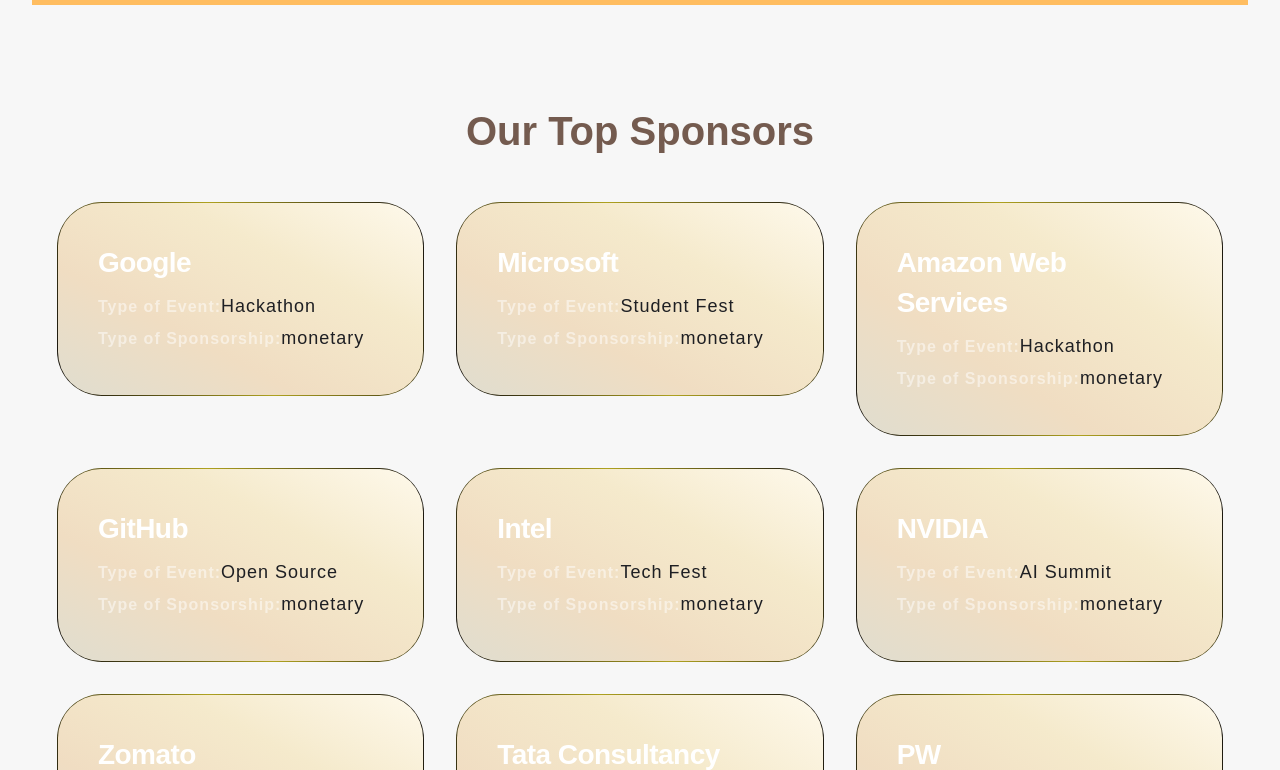
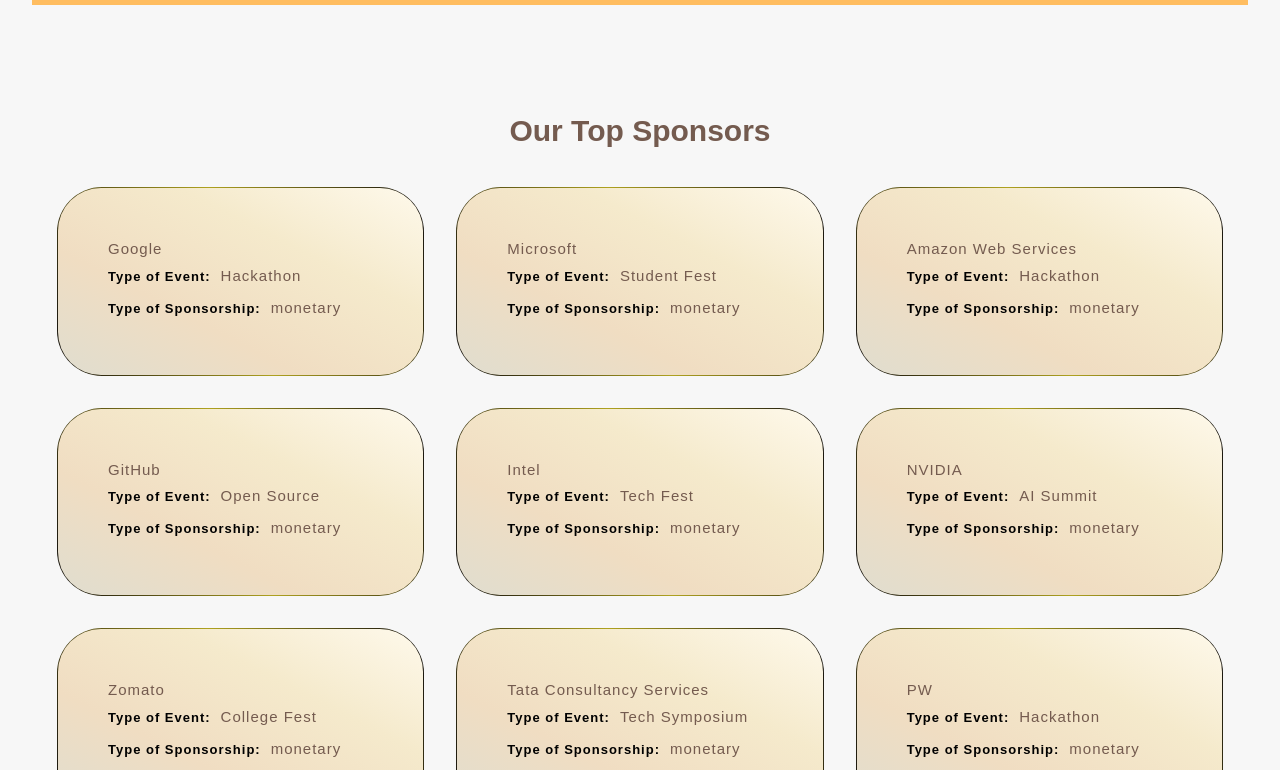
Before and after one commit to ShrivastvAryan/Sponsor, a React (Vite) app in the folder frontend/sponsor/: page / in a window 1280 px wide. Shown: the part 750-1520 px from the top of the page. Built offline with nearby package versions, Linux system fonts and the light colour scheme; a web font is replaced by a local one.

Commit message:
explore page

```diff
--- a/frontend/sponsor/src/App.css
+++ b/frontend/sponsor/src/App.css
@@ -298,9 +298,9 @@
 
 .container-title {
   text-align: center;
-  padding: 0 !important;
-  margin-bottom: 40px;
-  font-size: 40px;
+  /* padding: 0 !important; */
+  margin-bottom: 2.5rem;
+  font-size: 3rem;
   color: #745b4f;
   font-weight: 600;
   line-height: 60px;
@@ -319,7 +319,17 @@
   background: linear-gradient(to top right, #e0ddcf, #f0ddc2, #f5eacc, #fef9eb);
   background-clip: padding-box;
   border-radius: 45px;
-  padding: 40px;
+  padding: 5rem;
+  -webkit-border-radius: 45px;
+  -moz-border-radius: 45px;
+  -ms-border-radius: 45px;
+  -o-border-radius: 45px;
+}
+
+.container-card p {
+  font-size: 1.5rem;
+  /* text-indent: 1rem; */
+  color: #745b4f;
 }
 
 .bg-green-box,
@@ -359,22 +369,25 @@
   background: linear-gradient(71deg, #0c0a0e, #5f6fad, #0c0a0e);
 }
 
-.card-title {
-  font-weight: 600;
-  color: white;
+.country-card .card-title {
+  font-weight: 900;
+  color: #745b4f;
   letter-spacing: -0.02em;
   line-height: 40px;
   font-style: normal;
-  font-size: 28px;
-  padding-bottom: 8px;
+  font-size: 2rem;
+  font-family: cursive;
+  text-align: center;
+  padding-bottom: 1rem;
 }
 
 .card-description {
   font-weight: 600;
   line-height: 32px;
-  color: rgba(255, 255, 255, 0.5);
-  font-size: 16px;
+  color: #000;
+  font-size: 1.3rem;
   max-width: 470px;
+  padding-right: 1rem;
 }
 
 /***** End Explore Section *****/
@@ -458,3 +471,61 @@
 }
 
 /***** End Footer Section *****/
+
+/***** Explore Section *****/
+
+.country-card {
+  /* margin-top: rem; */
+}
+.country-section {
+  /* margin: 1rem auto 9.6rem auto; */
+  & .grid {
+    gap: 3.2rem;
+    max-width: 130rem;
+    margin: auto;
+  }
+
+  & img {
+    width: 100%;
+    display: flex;
+    max-width: 50rem;
+    height: 16rem;
+  }
+}
+
+/* indivisual card container  */
+.country-details-card {
+  max-width: 100%;
+  margin: 6.4rem auto;
+  box-shadow: rgba(168, 163, 184, 0.15) 0px 48px 100px 0px;
+
+  & .container-card {
+    & .grid {
+      align-items: center;
+    }
+
+    & img {
+      width: 100%;
+      max-width: 30rem;
+      margin-bottom: 0;
+      height: auto;
+      justify-self: center;
+      align-items: center;
+      box-shadow: rgba(255, 255, 255, 0.1) 0px 48px 100px 0px;
+    }
+  }
+
+  & .infoContainer {
+    display: flex;
+    flex-direction: column;
+    gap: 2.4rem;
+  }
+
+  & .country-card-backBtn {
+    width: 100%;
+    display: flex;
+    justify-content: flex-end;
+  }
+}
+
+/***** End Explore Section *****/
--- /dev/null
+++ b/frontend/sponsor/src/Components/Ui/CountryCard.jsx
@@ -0,0 +1,31 @@
+export const CountryCard = ({ curData }) => {
+  const { img, companyName, eventType, sponsorshipType, email, phoneNumber } =
+    curData;
+  return (
+    <li className="country-card card ">
+      <div className="container-card bg-white-box">
+        <img src={img} alt={img} />
+
+        <div className="countryInfo">
+          <p className="card-title">{companyName}</p>
+          <p>
+            <span className="card-description">Type of Event:</span>
+            {eventType}
+          </p>
+          <p>
+            <span className="card-description">type of sponsorship:</span>
+            {sponsorshipType}
+          </p>
+          <p>
+            <span className="card-description">Email:</span>
+            {email}
+          </p>
+          <p>
+            <span className="card-description">Phone number:</span>
+            {phoneNumber}
+          </p>
+        </div>
+      </div>
+    </li>
+  );
+};
--- a/frontend/sponsor/src/Pages/About.jsx
+++ b/frontend/sponsor/src/Pages/About.jsx
@@ -3,7 +3,7 @@
   return (
     <>
       <div className="section-about container">
-        <h2 className="container-title">Our Top Sponsors</h2>
+        <h2 className="container-title ">Our Top Sponsors</h2>
         <div className="gradient-cards ">
           {sponsorList.map((curData) => {
             const { id, companyName, eventType, sponsorshipType } = curData;
--- a/frontend/sponsor/src/Pages/Explore.jsx
+++ b/frontend/sponsor/src/Pages/Explore.jsx
@@ -1,7 +1,25 @@
+import sponsorList from "../api/sponsorList.json";
+import { CountryCard } from "../Components/Ui/CountryCard";
+
 export const Explore = () => {
   return (
     <>
-      <h1>Explore page</h1>
+      <section className="country-section container ">
+        {/* <SearchFilter
+          search={search}
+          setSearch={setSearch}
+          filter={filter}
+          setFilter={setFilter}
+          data={data}
+          setData={setData}
+        /> */}
+
+        <ul className="grid grid-three-cols">
+          {sponsorList.map((curData) => {
+            return <CountryCard key={curData.id} curData={curData} />;
+          })}
+        </ul>
+      </section>
     </>
   );
 };
--- a/frontend/sponsor/src/api/sponsorList.json
+++ b/frontend/sponsor/src/api/sponsorList.json
@@ -1,7 +1,7 @@
 [
   {
     "id": 1,
-    "photo": "",
+    "img": "",
     "companyName": "Google",
     "eventType": "Hackathon",
     "sponsorshipType": "monetary",
@@ -11,7 +11,7 @@
   {
     "id": 2,
     "companyName": "Microsoft",
-    "photo": "",
+    "img": "",
     "eventType": "Student Fest",
     "sponsorshipType": "monetary",
     "email": "events@microsoft.com",
@@ -20,7 +20,7 @@
   {
     "id": 3,
     "companyName": "Amazon Web Services",
-    "photo": "",
+    "img": "",
     "eventType": "Hackathon",
     "sponsorshipType": "monetary",
     "email": "sponsorships@aws.amazon.com",
@@ -29,7 +29,7 @@
   {
     "id": 4,
     "companyName": "GitHub",
-    "photo": "",
+    "img": "",
     "eventType": "Open Source",
     "sponsorshipType": "monetary",
     "email": "sponsors@github.com",
@@ -38,7 +38,7 @@
   {
     "id": 5,
     "companyName": "Intel",
-    "photo": "",
+    "img": "",
     "eventType": "Tech Fest",
     "sponsorshipType": "monetary",
     "email": "university@intel.com",
@@ -47,7 +47,7 @@
   {
     "id": 6,
     "companyName": "NVIDIA",
-    "photo": "",
+    "img": "",
     "eventType": "AI Summit",
     "sponsorshipType": "monetary",
     "email": "events@nvidia.com",
@@ -56,7 +56,7 @@
   {
     "id": 7,
     "companyName": "Zomato",
-    "photo": "",
+    "img": "",
     "eventType": "College Fest",
     "sponsorshipType": "monetary",
     "email": "brand@zomato.com",
@@ -65,7 +65,7 @@
   {
     "id": 8,
     "companyName": "Tata Consultancy Services",
-    "photo": "",
+    "img": "",
     "eventType": "Tech Symposium",
     "sponsorshipType": "monetary",
     "email": "campusconnect@tcs.com",
@@ -74,7 +74,7 @@
   {
     "id": 9,
     "companyName": "PW",
-    "photo": "",
+    "img": "",
     "eventType": "Hackathon",
     "sponsorshipType": "monetary",
     "email": "",
```
